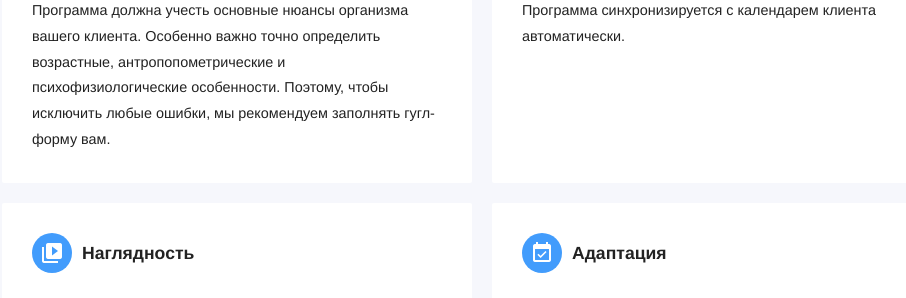
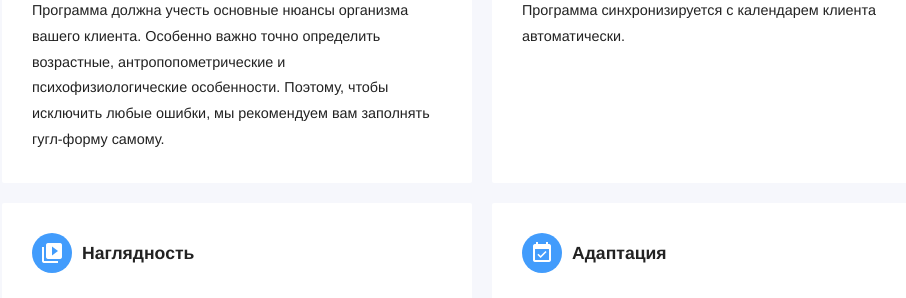
Before and after one commit to RakhimyanTim/fitness.github.io, a Jekyll site: the page built from pages/features.html, in a window 1280 px wide and 900 px high, scrolled down 509 px. Shown: the part 258-556 px from the top of the window, without its empty margins (158-1064 px from the left). Built offline with Jekyll 4.4.1, drawn with Linux system fonts in a browser that asks for light colours; some web fonts are replaced.

Commit message:
Update features.html

```diff
--- a/pages/features.html
+++ b/pages/features.html
@@ -24,7 +24,7 @@
 	<h2>Автоматическая программа тренировок</h2>
 
 	<ul class="cards">
-		{% include components/features/data-block.html icon="assignment" title="Исходные данные" content="Программа должна учесть основные нюансы организма вашего клиента. Особенно важно точно определить возрастные, антропопометрические и психофизиологические особенности. Поэтому, чтобы исключить любые ошибки, мы рекомендуем заполнять гугл-форму вам." %}
+		{% include components/features/data-block.html icon="assignment" title="Исходные данные" content="Программа должна учесть основные нюансы организма вашего клиента. Особенно важно точно определить возрастные, антропопометрические и психофизиологические особенности. Поэтому, чтобы исключить любые ошибки, мы рекомендуем вам заполнять гугл-форму самому." %}
 
 		{% include components/features/data-block.html icon="sync" title="Синхронизация с календарем" content="Программа синхронизируется с календарем клиента автоматически." %}
 
```
